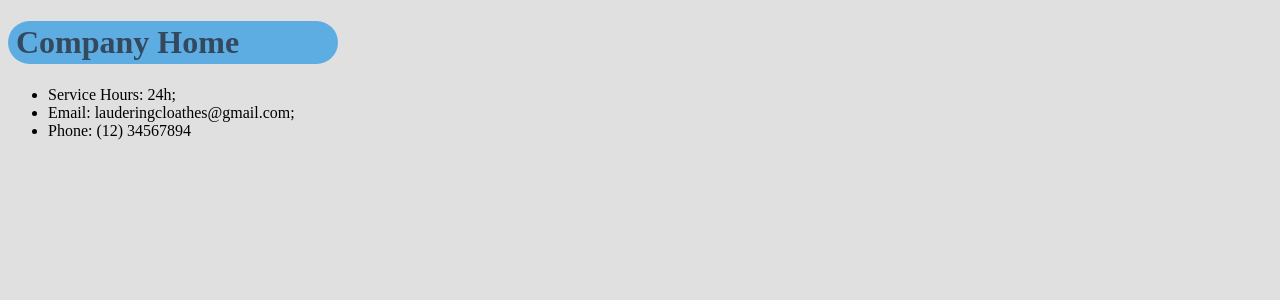
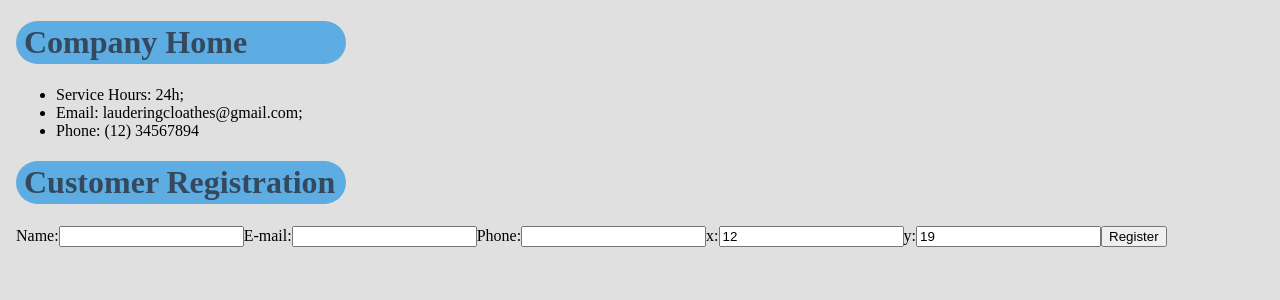
Before and after one commit to PatrickAngrezani/FACILITA-JURIDICO---Frontend-React, a React (Vite) app in the folder facilita-juridico-frontend/: page / in a window 1280 px wide. Shown: the top 300 px of the page. Built offline with nearby package versions, Linux system fonts and the light colour scheme.

Commit message:
feat: clientsForm component created

```diff
--- /dev/null
+++ b/facilita-juridico-frontend/src/Components/ClientsForm.tsx
@@ -0,0 +1,125 @@
+import { ChangeEvent, FormEvent, useState } from "react";
+
+interface IClientFormData {
+  name: string;
+  email: string;
+  phoneNumber: string;
+  x: number;
+  y: number;
+}
+
+interface IClientFormProps {
+  onAddClient?: (formData: IClientFormData) => void;
+}
+
+const ClientForm: React.FC<IClientFormProps> = ({ onAddClient }) => {
+  const [formData, setFormData] = useState<IClientFormData>({
+    name: "",
+    email: "",
+    phoneNumber: "",
+    x: 12,
+    y: 19,
+  });
+
+  const handleChange = (e: ChangeEvent<HTMLInputElement>) => {
+    const { name, value } = e.target;
+
+    setFormData({
+      ...formData,
+      [name]: value,
+    });
+  };
+
+  const handleSubmit = async (e: FormEvent<HTMLFormElement>) => {
+    e.preventDefault();
+
+    try {
+      const response = await fetch("http://localhost:3001/clients", {
+        method: "POST",
+        headers: {
+          "Content-Type": "application/json",
+        },
+        body: JSON.stringify(formData),
+      });
+      const json = await response.json();
+      console.log({ json });
+
+      if (!response.ok) {
+        throw new Error("Erro ao adicionar cliente");
+      }
+
+      if (onAddClient) {
+        onAddClient(formData);
+      }
+
+      setFormData({
+        name: "",
+        email: "",
+        phoneNumber: "",
+        x: Number(""),
+        y: Number(""),
+      });
+    } catch (error) {
+      console.error(error);
+    }
+  };
+
+  return (
+    <div>
+      <h1>Customer Registration</h1>
+      <form onSubmit={handleSubmit}>
+        <label htmlFor="name">Name:</label>
+        <input
+          type="text"
+          id="name"
+          name="name"
+          value={formData.name}
+          onChange={handleChange}
+          required
+        />
+
+        <label htmlFor="email">E-mail:</label>
+        <input
+          type="email"
+          name="email"
+          id="email"
+          value={formData.email}
+          onChange={handleChange}
+          required
+        />
+
+        <label htmlFor="phoneNumber">Phone:</label>
+        <input
+          type="number"
+          name="phoneNumber"
+          id="phoneNumber"
+          value={formData.phoneNumber}
+          onChange={handleChange}
+          required
+        />
+
+        <label htmlFor="x">x:</label>
+        <input
+          type="number"
+          id="x"
+          name="x"
+          value={Number(formData.x)}
+          onChange={handleChange}
+        />
+
+        <label htmlFor="y">y:</label>
+        <input
+          type="number"
+          id="y"
+          name="y"
+          value={Number(formData.y)}
+          onChange={handleChange}
+        />
+
+        <button type="submit">Register</button>
+      </form>
+    </div>
+  );
+};
+
+export default ClientForm;
--- a/facilita-juridico-frontend/src/Components/HomePage.tsx
+++ b/facilita-juridico-frontend/src/Components/HomePage.tsx
@@ -1,5 +1,8 @@
+import ClientForm from "./ClientsForm";
+
 function HomePage() {
   return (
+    <body>
       <div>
         <h1>Company Home</h1>
         <ul>
@@ -8,6 +11,11 @@ function HomePage() {
           <li>Phone: (12) 34567894</li>
         </ul>
       </div>
+
+      <div>
+        <ClientForm />
+      </div>
+    </body>
   );
 }
 
```
Also changed, not shown: facilita-juridico-frontend/src/main.tsx (+2 -8 lines). Lines whose indentation alone changed are shown as unchanged.
